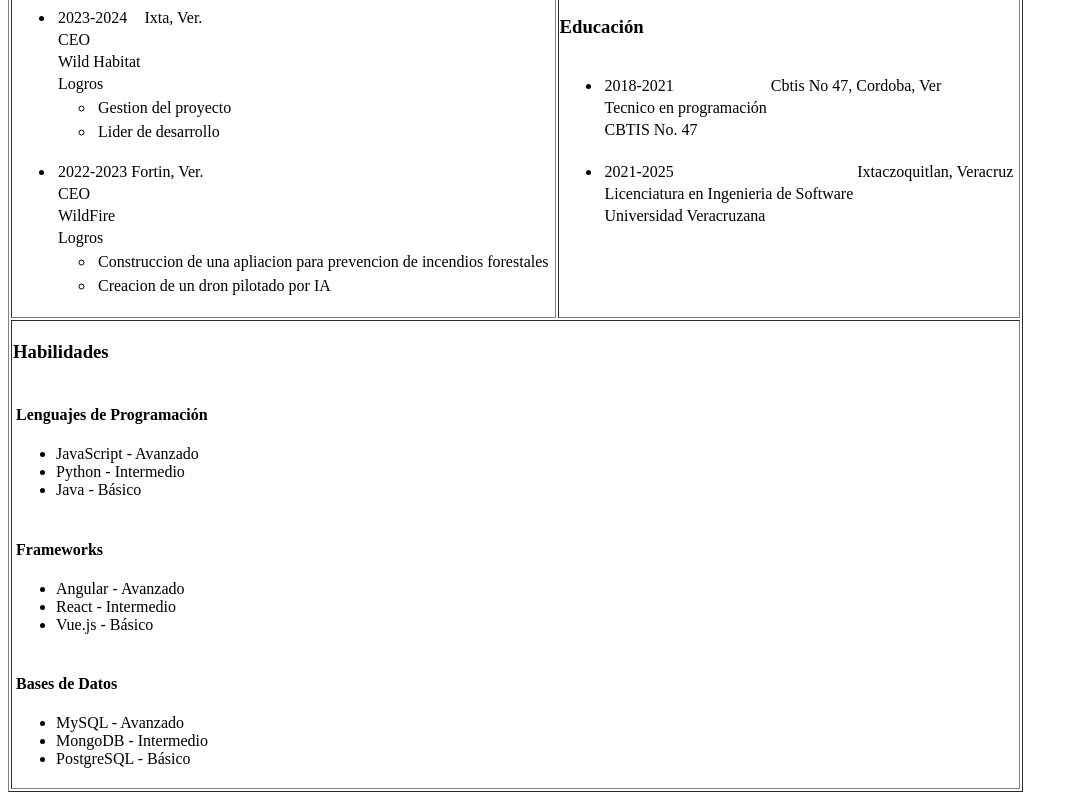
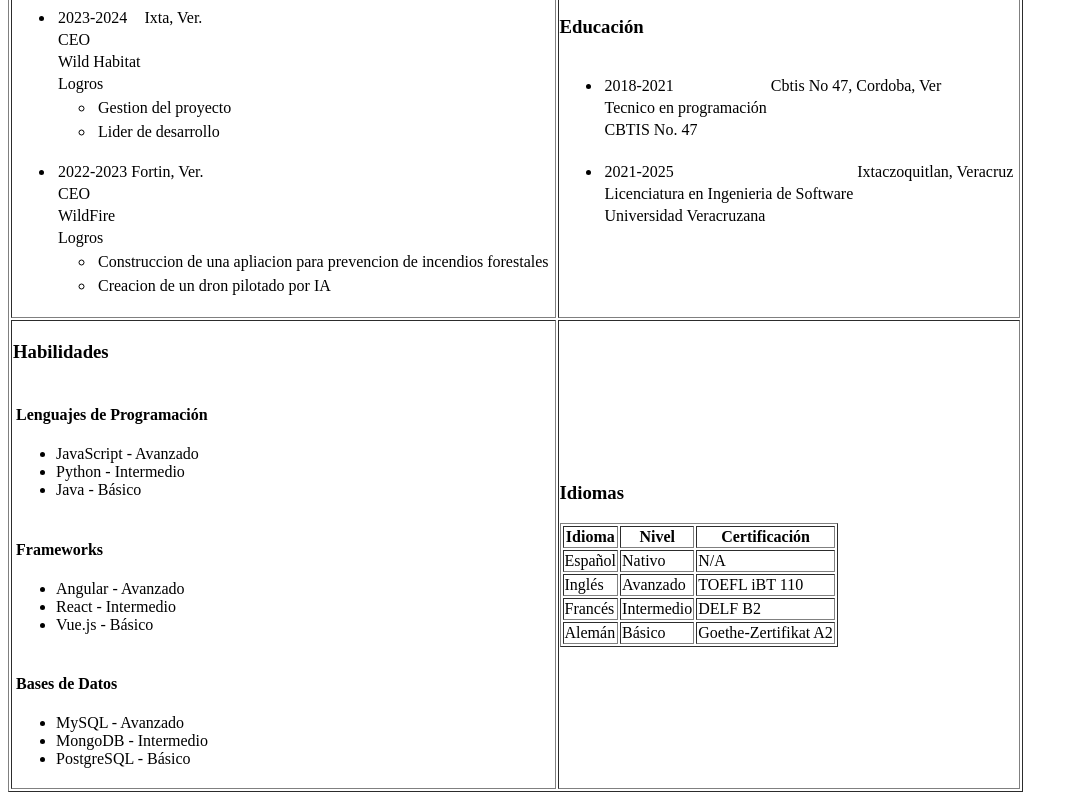
Before and after one commit to lalomg0512/lalomg0512.github.io, an Angular app: page / in a window 1280 px wide. Shown: the part 396-1196 px from the top of the page, without its empty margins (0-1078 px from the left). Built offline with nearby package versions, Linux system fonts and the light colour scheme.

Commit message:
add languages branch #5

```diff
--- a/src/app/app.component.html
+++ b/src/app/app.component.html
@@ -13,8 +13,11 @@
       </td>
     </tr>
     <tr>
-      <td colspan="2">
+      <td>
         <app-skills></app-skills>
+      </td>
+      <td>
+        <app-languages></app-languages>
       </td>
     </tr>
   </table>
--- a/src/app/app.component.ts
+++ b/src/app/app.component.ts
@@ -4,6 +4,7 @@ import { HeaderComponent } from './header/header.component';
 import { WorkExperienceComponent } from './work-experience/work-experience.component';
 import { EducationComponent } from './education/education.component';
 import { SkillsComponent } from './skills/skills.component';
+import { LanguagesComponent } from './languages/languages.component';
 
 @Component({
   selector: 'app-root',
@@ -13,7 +14,8 @@ import { SkillsComponent } from './skills/skills.component';
     HeaderComponent,
     WorkExperienceComponent,
     EducationComponent,
-    SkillsComponent
+    SkillsComponent,
+    LanguagesComponent
   ],
   templateUrl: './app.component.html',
   styleUrl: './app.component.css'
--- /dev/null
+++ b/src/app/languages/languages.component.html
@@ -0,0 +1,13 @@
+<h3>Idiomas</h3>
+<table border="1">
+  <tr>
+    <th>Idioma</th>
+    <th>Nivel</th>
+    <th>Certificación</th>
+  </tr>
+  <tr *ngFor="let language of languages">
+    <td>{{ language.idioma }}</td>
+    <td>{{ language.nivel }}</td>
+    <td>{{ language.certificacion }}</td>
+  </tr>
+</table>
--- /dev/null
+++ b/src/app/languages/languages.component.ts
@@ -0,0 +1,38 @@
+import { Component, OnInit } from '@angular/core';
+import { CommonModule } from '@angular/common';
+
+@Component({
+  selector: 'app-languages',
+  standalone: true,
+  imports: [CommonModule],
+  templateUrl: './languages.component.html',
+  styleUrl: './languages.component.css'
+})
+export class LanguagesComponent implements OnInit {
+  languages: Array<any> = [];
+
+  ngOnInit(): void {
+    this.languages = [
+      {
+        idioma: "Español",
+        nivel: "Nativo",
+        certificacion: "N/A"
+      },
+      {
+        idioma: "Inglés",
+        nivel: "Avanzado",
+        certificacion: "TOEFL iBT 110"
+      },
+      {
+        idioma: "Francés",
+        nivel: "Intermedio",
+        certificacion: "DELF B2"
+      },
+      {
+        idioma: "Alemán",
+        nivel: "Básico",
+        certificacion: "Goethe-Zertifikat A2"
+      }
+    ];
+  }
+}
```
Also changed, not shown: src/app/languages/languages.component.css (added), 1 other file (tests, documents, lock files or other folders).
